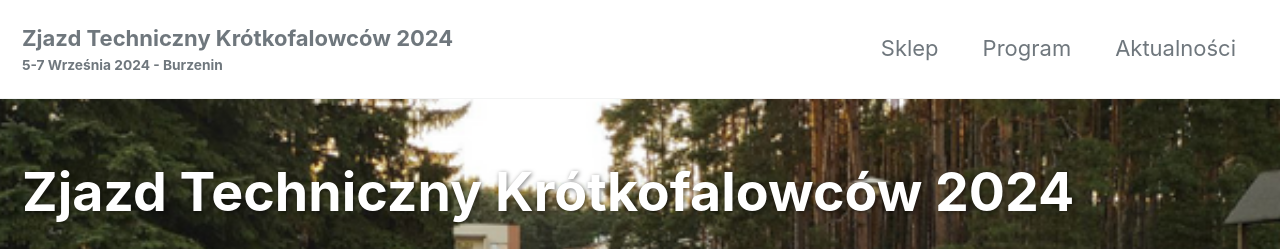
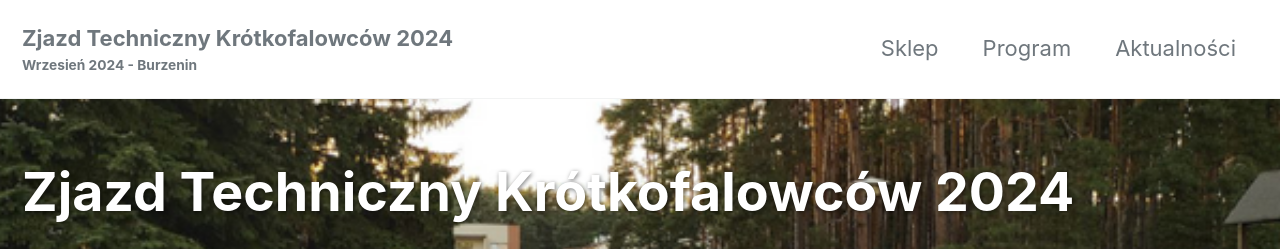
Before and after one commit to HackerspaceKRK/burzenin-page, a Jekyll site: the page built from index.html, in a window 1280 px wide. Shown: the top 249 px of the page. Built offline with Jekyll 4.4.1, drawn with Linux system fonts in a browser that asks for light colours; cached includes are drawn as plain includes; the list of posts is cut into pages by our own code.

Commit message:
Update _config.yml
not yet determined nor announced

```diff
--- a/_config.yml
+++ b/_config.yml
@@ -18,7 +18,7 @@ minimal_mistakes_skin    : "default" # "air", "aqua", "contrast", "dark", "dirt"
 locale                   : "pl-PL"
 title                    : "Zjazd Techniczny Krótkofalowców 2024"
 title_separator          : "-"
-subtitle                 : "5-7 Września 2024 - Burzenin"
+subtitle                 : "Wrzesień 2024 - Burzenin"
 name                     : "Zjazd Techniczny Krótkofalowców 2024"
 description              : "Zjazd Techniczny Krótkofalowców 2024 w Burzeninie"
 url                      : "https://burzenin.sq9.wtf"
```
